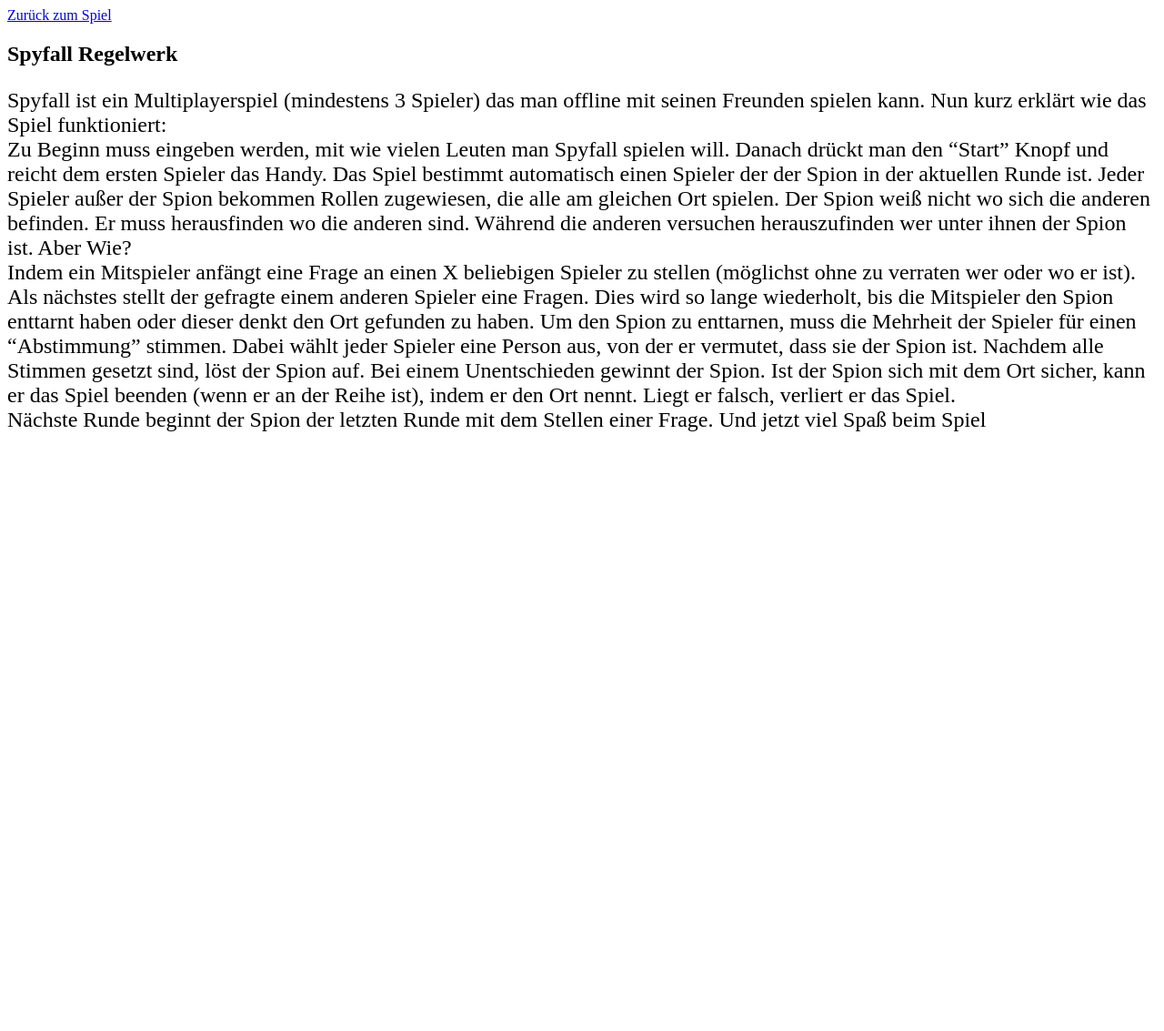
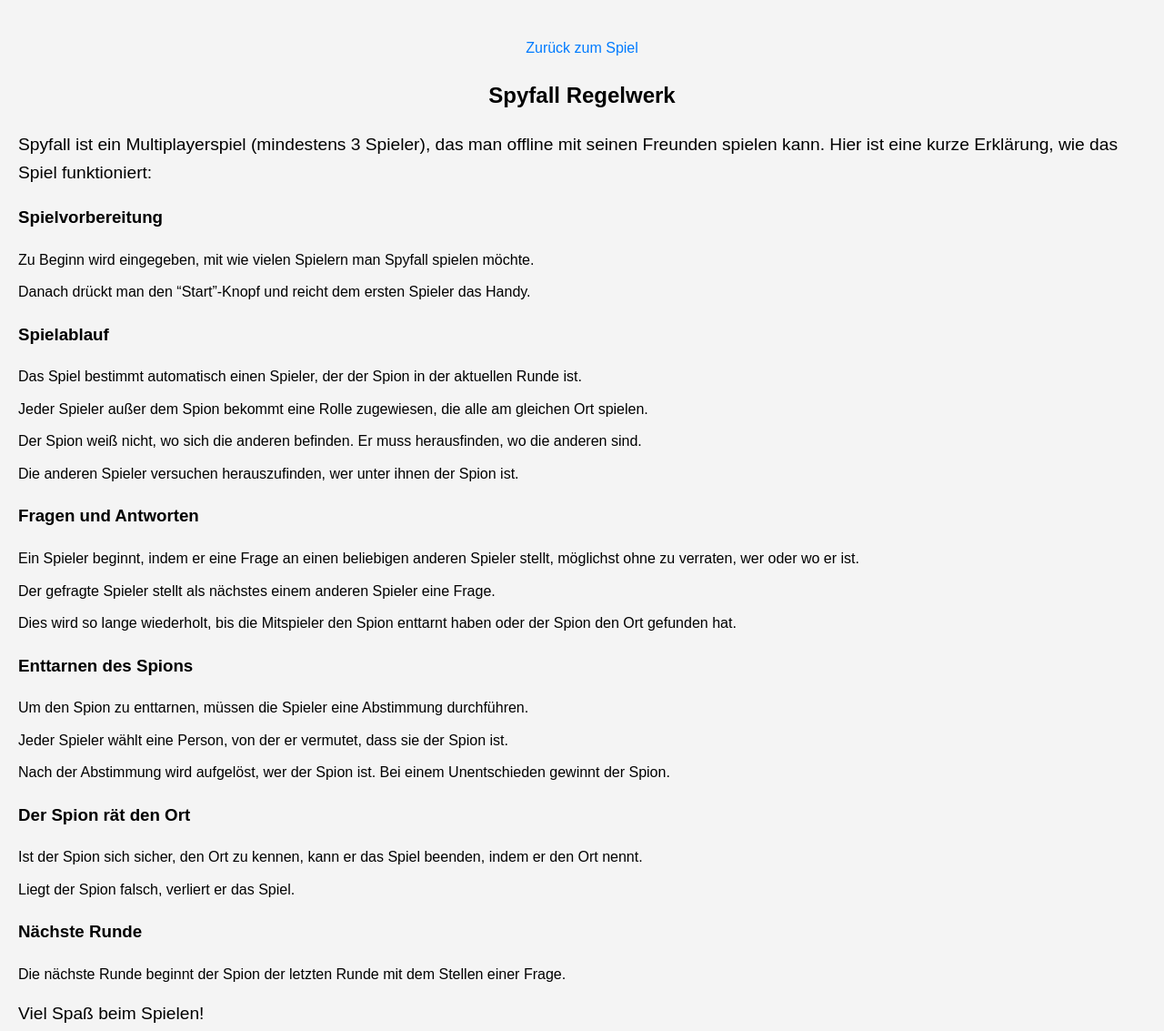
Before and after one commit to LoggeL/spyfall, a plain HTML site: page how.html in a window 1280 px wide. Shown: the whole page at 91% size. Before the commit the page ends 800 px from the top, so only its background shows below. Drawn offline with Linux system fonts and the light colour scheme.

Commit message:
Update Rules

```diff
--- a/how.html
+++ b/how.html
@@ -1,41 +1,141 @@
 <!DOCTYPE html>
 <html lang="en">
-
-<head>
-    <meta charset="UTF-8">
-    <meta name="viewport" content="width=device-width, initial-scale=1.0">
+  <head>
+    <meta charset="UTF-8" />
+    <meta name="viewport" content="width=device-width, initial-scale=1.0" />
     <title>Spyfall Regelwerk</title>
     <style>
-        p {
-            font-size: 1.5rem;
-        }
+      body {
+        font-family: Arial, sans-serif;
+        line-height: 1.6;
+        margin: 0;
+        padding: 20px;
+        background-color: #f4f4f4;
+      }
+
+      h2 {
+        text-align: center;
+      }
+
+      p {
+        font-size: 1.2rem;
+        margin: 10px 0;
+      }
+
+      ul {
+        list-style-type: none;
+        padding: 0;
+      }
+
+      li {
+        margin-bottom: 10px;
+      }
+
+      a {
+        display: block;
+        text-align: center;
+        margin: 20px 0;
+        text-decoration: none;
+        color: #007bff;
+      }
+
+      a:hover {
+        text-decoration: underline;
+      }
     </style>
-</head>
+  </head>
 
-<body>
+  <body>
     <a href="index.html">Zurück zum Spiel</a>
     <h2>Spyfall Regelwerk</h2>
 
     <p>
-        Spyfall ist ein Multiplayerspiel (mindestens 3 Spieler) das man offline mit seinen Freunden spielen kann. Nun
-        kurz
-        erklärt wie das Spiel funktioniert:<br />
-        Zu Beginn muss eingeben werden, mit wie vielen Leuten man Spyfall spielen will. Danach drückt man den “Start”
-        Knopf und reicht dem ersten Spieler das Handy. Das Spiel bestimmt automatisch einen Spieler der der Spion in der
-        aktuellen Runde ist. Jeder Spieler außer der Spion bekommen Rollen zugewiesen, die alle am gleichen Ort spielen.
-        Der Spion weiß nicht wo sich die anderen befinden. Er muss herausfinden wo die anderen sind. Während die anderen
-        versuchen herauszufinden wer unter ihnen der Spion ist. Aber Wie?<br>
-        Indem ein Mitspieler anfängt eine Frage an einen X beliebigen Spieler zu stellen (möglichst ohne zu verraten wer
-        oder wo er ist). Als nächstes stellt der gefragte einem anderen Spieler eine Fragen. Dies wird so lange
-        wiederholt, bis die Mitspieler den Spion enttarnt haben oder dieser denkt den Ort gefunden zu haben. Um den
-        Spion zu enttarnen, muss die Mehrheit der Spieler für einen “Abstimmung” stimmen. Dabei wählt jeder Spieler eine
-        Person aus, von der er vermutet, dass sie der Spion ist. Nachdem alle Stimmen gesetzt sind, löst der Spion auf.
-        Bei einem Unentschieden gewinnt der Spion. Ist der Spion sich mit dem Ort sicher, kann er das Spiel beenden
-        (wenn er an der Reihe ist), indem er den Ort nennt. Liegt er falsch, verliert er das Spiel. <br>
-        Nächste Runde beginnt der Spion der letzten Runde mit dem Stellen einer Frage.
+      Spyfall ist ein Multiplayerspiel (mindestens 3 Spieler), das man offline
+      mit seinen Freunden spielen kann. Hier ist eine kurze Erklärung, wie das
+      Spiel funktioniert:
+    </p>
 
-        Und jetzt viel Spaß beim Spiel
-    </p>
-</body>
+    <h3>Spielvorbereitung</h3>
+    <ul>
+      <li>
+        Zu Beginn wird eingegeben, mit wie vielen Spielern man Spyfall spielen
+        möchte.
+      </li>
+      <li>
+        Danach drückt man den “Start”-Knopf und reicht dem ersten Spieler das
+        Handy.
+      </li>
+    </ul>
 
+    <h3>Spielablauf</h3>
+    <ul>
+      <li>
+        Das Spiel bestimmt automatisch einen Spieler, der der Spion in der
+        aktuellen Runde ist.
+      </li>
+      <li>
+        Jeder Spieler außer dem Spion bekommt eine Rolle zugewiesen, die alle am
+        gleichen Ort spielen.
+      </li>
+      <li>
+        Der Spion weiß nicht, wo sich die anderen befinden. Er muss
+        herausfinden, wo die anderen sind.
+      </li>
+      <li>
+        Die anderen Spieler versuchen herauszufinden, wer unter ihnen der Spion
+        ist.
+      </li>
+    </ul>
+
+    <h3>Fragen und Antworten</h3>
+    <ul>
+      <li>
+        Ein Spieler beginnt, indem er eine Frage an einen beliebigen anderen
+        Spieler stellt, möglichst ohne zu verraten, wer oder wo er ist.
+      </li>
+      <li>
+        Der gefragte Spieler stellt als nächstes einem anderen Spieler eine
+        Frage.
+      </li>
+      <li>
+        Dies wird so lange wiederholt, bis die Mitspieler den Spion enttarnt
+        haben oder der Spion den Ort gefunden hat.
+      </li>
+    </ul>
+
+    <h3>Enttarnen des Spions</h3>
+    <ul>
+      <li>
+        Um den Spion zu enttarnen, müssen die Spieler eine Abstimmung
+        durchführen.
+      </li>
+      <li>
+        Jeder Spieler wählt eine Person, von der er vermutet, dass sie der Spion
+        ist.
+      </li>
+      <li>
+        Nach der Abstimmung wird aufgelöst, wer der Spion ist. Bei einem
+        Unentschieden gewinnt der Spion.
+      </li>
+    </ul>
+
+    <h3>Der Spion rät den Ort</h3>
+    <ul>
+      <li>
+        Ist der Spion sich sicher, den Ort zu kennen, kann er das Spiel beenden,
+        indem er den Ort nennt.
+      </li>
+      <li>Liegt der Spion falsch, verliert er das Spiel.</li>
+    </ul>
+
+    <h3>Nächste Runde</h3>
+    <ul>
+      <li>
+        Die nächste Runde beginnt der Spion der letzten Runde mit dem Stellen
+        einer Frage.
+      </li>
+    </ul>
+
+    <p>Viel Spaß beim Spielen!</p>
+  </body>
 </html>
```
